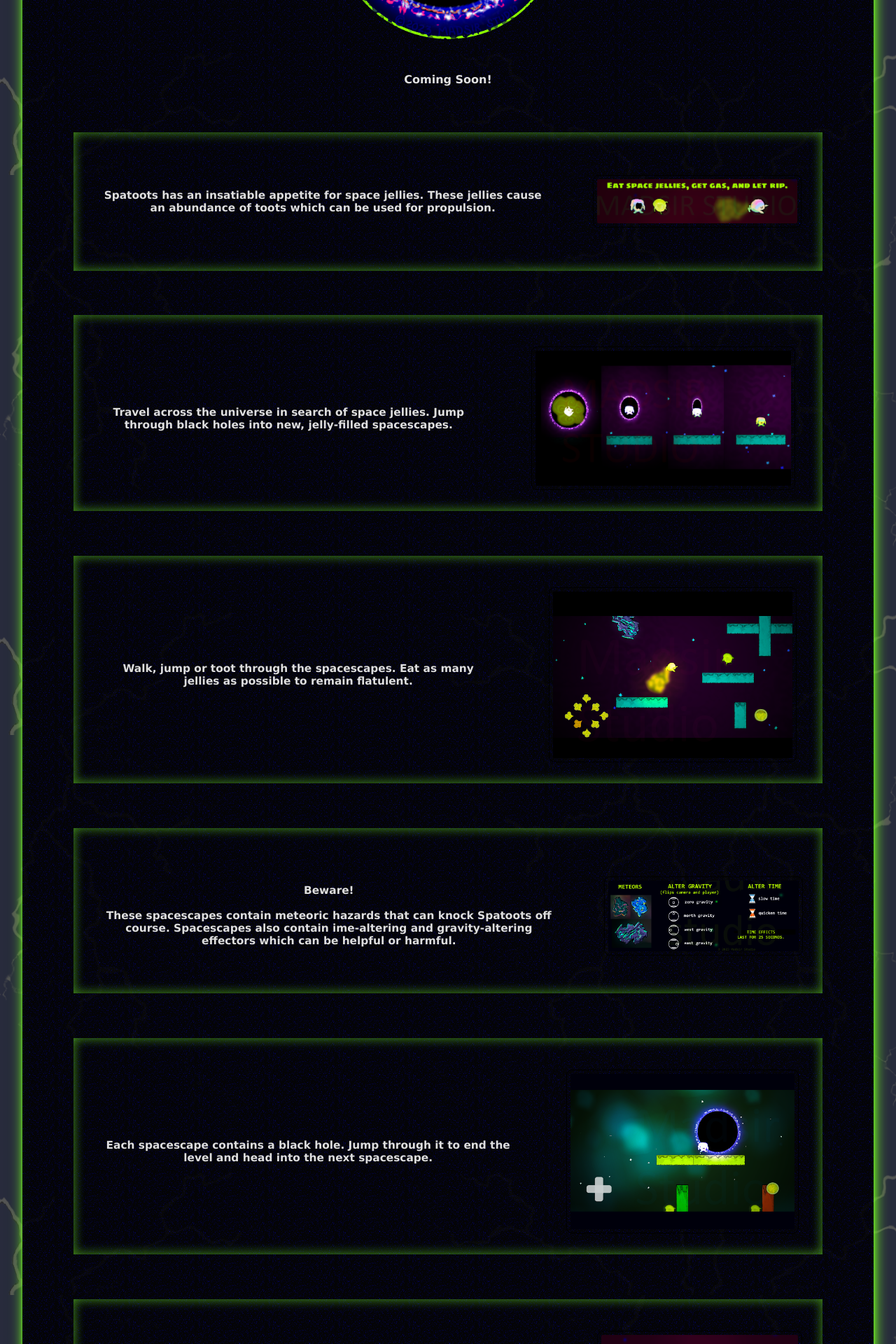
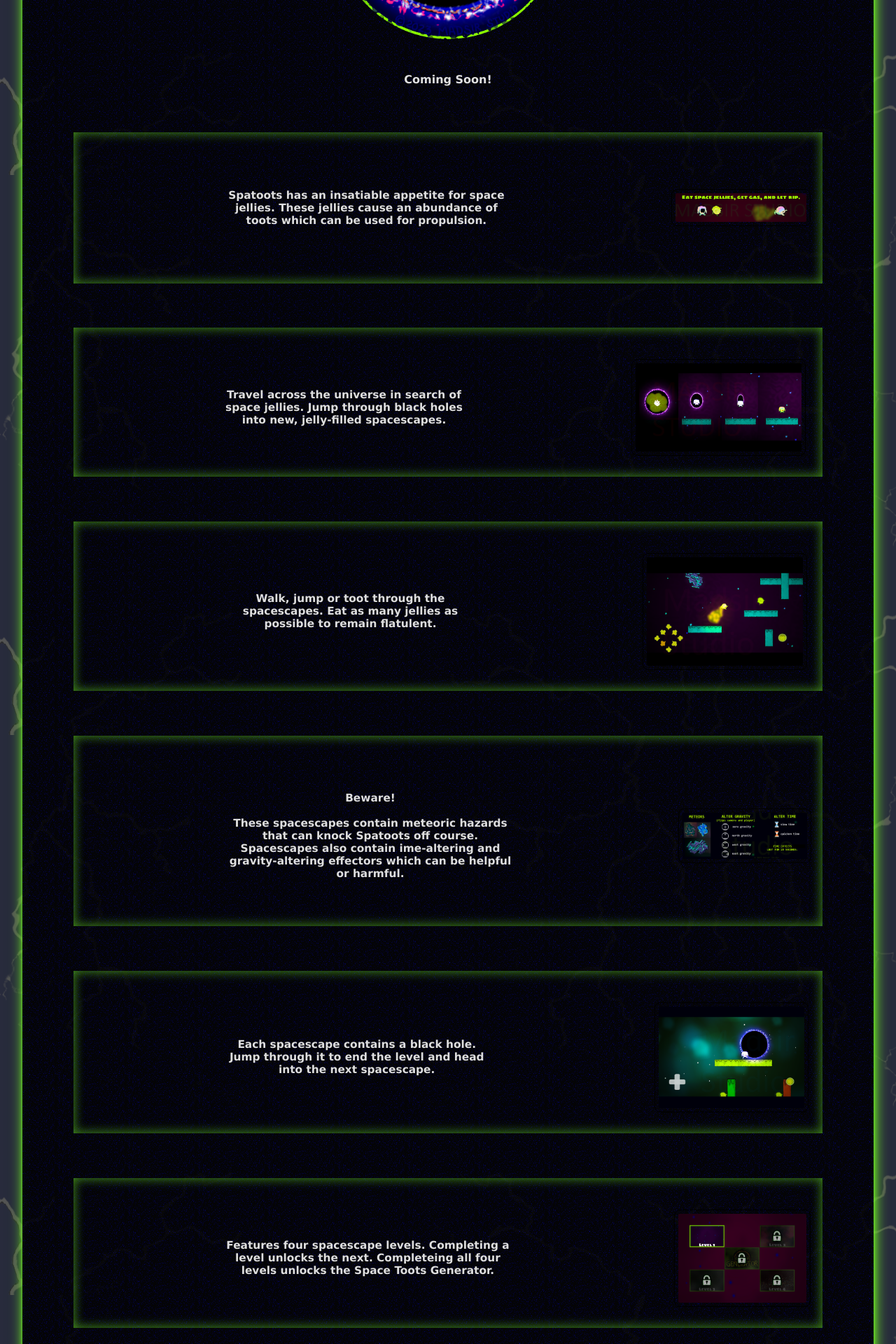
Before and after one commit to Madsir/madsirstudio.github.io, a Jekyll site: the page built from spacetoots/index.html, in a window 1280 px wide. Shown: the part 550-2470 px from the top of the page at 70% size. Built offline with Jekyll 4.4.1, drawn with Linux system fonts in a browser that asks for light colours.

Commit message:
Update index.html

```diff
--- a/spacetoots/index.html
+++ b/spacetoots/index.html
@@ -106,8 +106,8 @@ p {
   align-items: center;
 }
 h6 {
-	margin-left: 4%;
-	margin-right: 4%;
+	margin-left: 20%;
+	margin-right: 20%;
   color: #DEDEDE;
   font-size: 1.2em;
   text-align: center;
```
